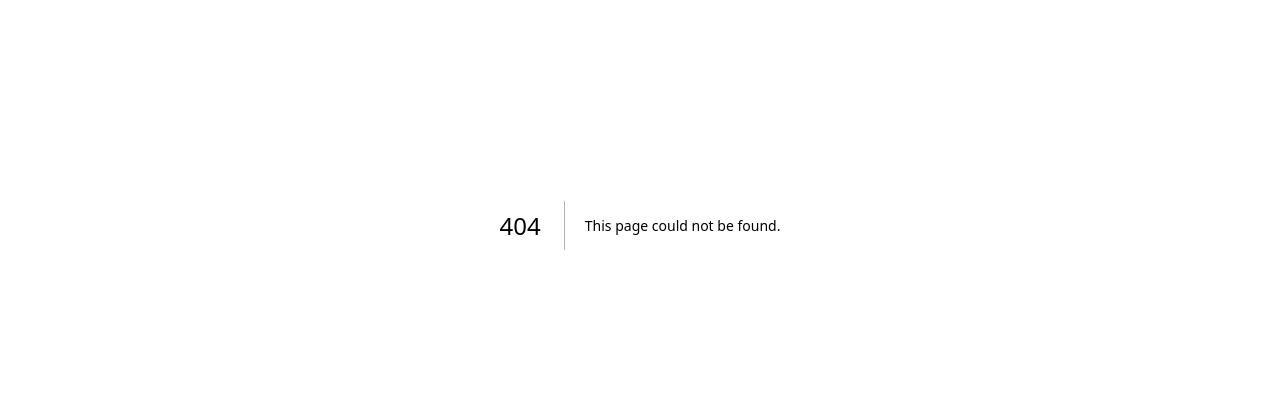
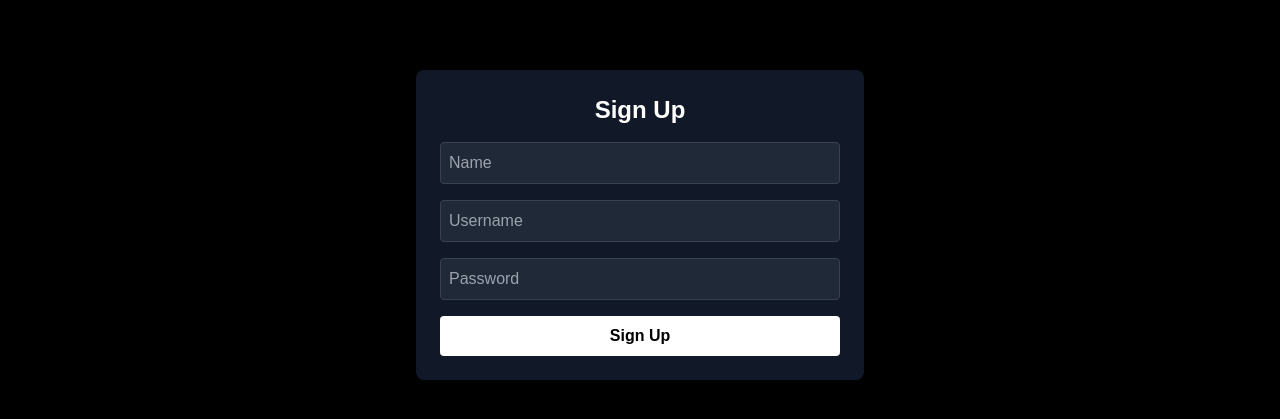
Before and after one commit to rakeshkanneeswaran/CourseCopilot, a Next.js app in the folder web-app/: page /signup-page in a window 1280 px wide. Before the commit this address had no page. Shown: the part 355-774 px from the top of the page. Built offline with nearby package versions, Linux system fonts and the light colour scheme.

Commit message:
add temp signup page

```diff
--- a/web-app/app/build-project/[userId]/[projectId]/page.tsx
+++ b/web-app/app/build-project/[userId]/[projectId]/page.tsx
@@ -101,25 +101,60 @@ export default function VideoUploadPage() {
   };
 
   return (
+    <div>
       <div className="flex min-h-screen bg-gray-50 p-6 gap-6">
         {/* Left Panel - Video Upload */}
-      <div className="w-1/2 flex flex-col items-center border-r border-gray-300 p-6">
+
+        <div className="w-1/3 flex flex-col items-center border-r border-gray-300 p-6 ">
           <h1 className="text-2xl font-bold text-gray-800 mb-4">
             Upload Your Videos
           </h1>
+
+          <div className="flex items-center justify-center w-full">
+            <label
+              htmlFor="dropzone-file"
+              className="flex flex-col items-center justify-center w-full h-64 border-2 border-gray-300 border-dashed rounded-lg cursor-pointer bg-gray-50 hover:bg-gray-200 border-gray-600"
+            >
+              <div className="flex flex-col items-center justify-center pt-5 pb-6">
+                <svg
+                  className="w-8 h-8 mb-4 text-gray-500 dark:text-gray-400"
+                  aria-hidden="true"
+                  xmlns="http://www.w3.org/2000/svg"
+                  fill="none"
+                  viewBox="0 0 20 16"
+                >
+                  <path
+                    stroke="currentColor"
+                    strokeLinecap="round"
+                    strokeLinejoin="round"
+                    strokeWidth="2"
+                    d="M13 13h3a3 3 0 0 0 0-6h-.025A5.56 5.56 0 0 0 16 6.5 5.5 5.5 0 0 0 5.207 5.021C5.137 5.017 5.071 5 5 5a4 4 0 0 0 0 8h2.167M10 15V6m0 0L8 8m2-2 2 2"
+                  />
+                </svg>
+                <p className="mb-2 text-sm text-gray-500 dark:text-gray-400">
+                  <span className="font-semibold">Click to upload</span> or drag
+                  and drop
+                </p>
+                <p className="text-xs text-gray-500 dark:text-gray-400">
+                  Only Video Files Allowed (MP4, AVI, MOV, etc.)
+                </p>
+              </div>
+              <input
+                id="dropzone-file" // <-- Added ID
+                type="file"
+                accept="video/*"
+                multiple
+                onChange={handleFileChange}
+                className="hidden"
+              />
+            </label>
+          </div>
 
           <Button onClick={handleUpload} disabled={uploading}>
             {uploading ? "Uploading..." : "Upload Videos"}
           </Button>
 
-        <input
-          type="file"
-          accept="video/*"
-          multiple
-          onChange={handleFileChange}
-          className="mt-4 mb-4"
-        />
-        <div className="flex flex-col gap-4">
+          <div className="flex flex-col gap-4 overflow-y-scroll">
             {previewUrls.map((url, index) => (
               <div
                 key={index}
@@ -144,7 +179,7 @@ export default function VideoUploadPage() {
         </div>
 
         {/* Right Panel - Processing Options */}
-      <div className="w-1/2 flex flex-col items-start p-6">
+        <div className="w-2/3 flex flex-col items-start p-6">
           <h2 className="text-xl font-bold text-gray-800 mb-4">
             Processing Options
           </h2>
@@ -210,6 +245,7 @@ export default function VideoUploadPage() {
             <Button onClick={() => router.push("/")}>Go to Home</Button>
           </Modal>
         )}
+      </div>
     </div>
   );
 }
--- /dev/null
+++ b/web-app/app/signup-page/action.ts
@@ -0,0 +1,14 @@
+"use server"
+import { UserService } from "@/data-core/services/user-service"
+
+
+
+export async function userSignup({ username, password, name }: { username: string, password: string, name: string }) {
+    try {
+        const result = await UserService.createUser({ username, password, name })
+        return result
+    } catch (error) {
+        console.error('Error signing up:', error);
+        throw Error("Error signing up")
+    }
+}
--- /dev/null
+++ b/web-app/app/signup-page/page.tsx
@@ -0,0 +1,89 @@
+"use client";
+
+import { useState } from "react";
+import { userSignup } from "./action";
+import { useRouter } from "next/navigation";
+interface SignupData {
+  username: string;
+  password: string;
+  name: string;
+}
+
+export default function SignupPage() {
+  const [formData, setFormData] = useState<SignupData>({
+    username: "",
+    password: "",
+    name: "",
+  });
+  const [loading, setLoading] = useState<boolean>(false);
+  const [error, setError] = useState<string>("");
+  const [success, setSuccess] = useState<string>("");
+  const router = useRouter();
+
+  const handleChange = (e: React.ChangeEvent<HTMLInputElement>) => {
+    setFormData({ ...formData, [e.target.name]: e.target.value });
+  };
+
+  const handleSubmit = async (e: React.FormEvent<HTMLFormElement>) => {
+    e.preventDefault();
+    setLoading(true);
+    setError("");
+    setSuccess("");
+    try {
+      const result = await userSignup(formData);
+
+      setSuccess("Signup successful!");
+      router.push(`/dashboard/${result.userId}`);
+    } catch (err) {
+      setError("Signup failed. Please try again.");
+      console.log(err);
+    }
+    setLoading(false);
+  };
+
+  return (
+    <div className="flex items-center justify-center min-h-screen bg-black text-white">
+      <div className="w-full max-w-md p-6 bg-gray-900 rounded-lg shadow-lg">
+        <h2 className="text-2xl font-bold text-center mb-4">Sign Up</h2>
+        <form onSubmit={handleSubmit} className="space-y-4">
+          <input
+            type="text"
+            name="name"
+            placeholder="Name"
+            value={formData.name}
+            onChange={handleChange}
+            required
+            className="w-full p-2 bg-gray-800 border border-gray-700 rounded text-white"
+          />
+          <input
+            type="text"
+            name="username"
+            placeholder="Username"
+            value={formData.username}
+            onChange={handleChange}
+            required
+            className="w-full p-2 bg-gray-800 border border-gray-700 rounded text-white"
+          />
+          <input
+            type="password"
+            name="password"
+            placeholder="Password"
+            value={formData.password}
+            onChange={handleChange}
+            required
+            className="w-full p-2 bg-gray-800 border border-gray-700 rounded text-white"
+          />
+          <button
+            type="submit"
+            disabled={loading}
+            className="w-full p-2 bg-white text-black font-semibold rounded hover:bg-gray-300"
+          >
+            {loading ? "Signing Up..." : "Sign Up"}
+          </button>
+        </form>
+        {error && <p className="text-red-500 text-sm mt-2">{error}</p>}
+        {success && <p className="text-green-500 text-sm mt-2">{success}</p>}
+      </div>
+    </div>
+  );
+}
--- a/web-app/data-core/services/user-service.ts
+++ b/web-app/data-core/services/user-service.ts
@@ -30,4 +30,50 @@ export class UserService {
         }
 
     }
+
+    static async createUser({ username, password, name }: { username: string, password: string, name: string }) {
+        try {
+            const result = await prismaClient.$transaction(async (tx) => {
+                const userExist = await tx.credentials.findMany({
+                    where: {
+                        username
+                    }
+                })
+
+                if (userExist.length > 0) {
+                    return {
+                        status: false,
+                        userId: ""
+                    }
+                }
+
+                const credentials = await tx.credentials.create({
+                    data: {
+                        username,
+                        password
+                    }
+                });
+
+                const user = await tx.user.create({
+                    data: {
+                        credentialId: credentials.id,
+                        name,
+                        email: username
+                    }
+                })
+
+                return {
+                    status: false,
+                    userId: user.id
+                }
+            })
+
+            return result
+
+
+        } catch (error) {
+            console.error('Error signing up:', error);
+            throw new Error('Failed to signup');
+        }
+    }
 }
```
Also changed, not shown: web-app/app/build-project/[userId]/[projectId]/fdfd.txt (added). Lines whose indentation alone changed are shown as unchanged.
